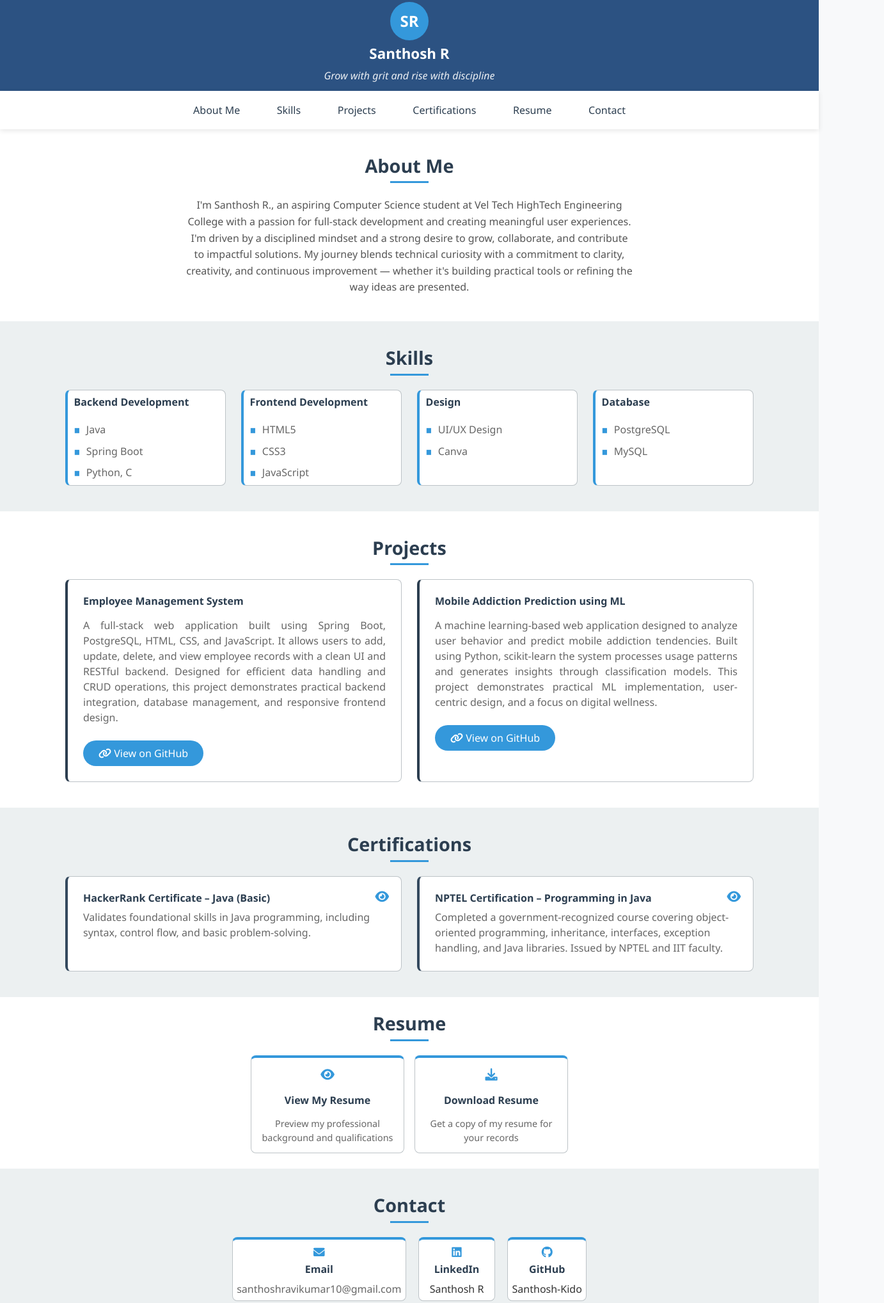
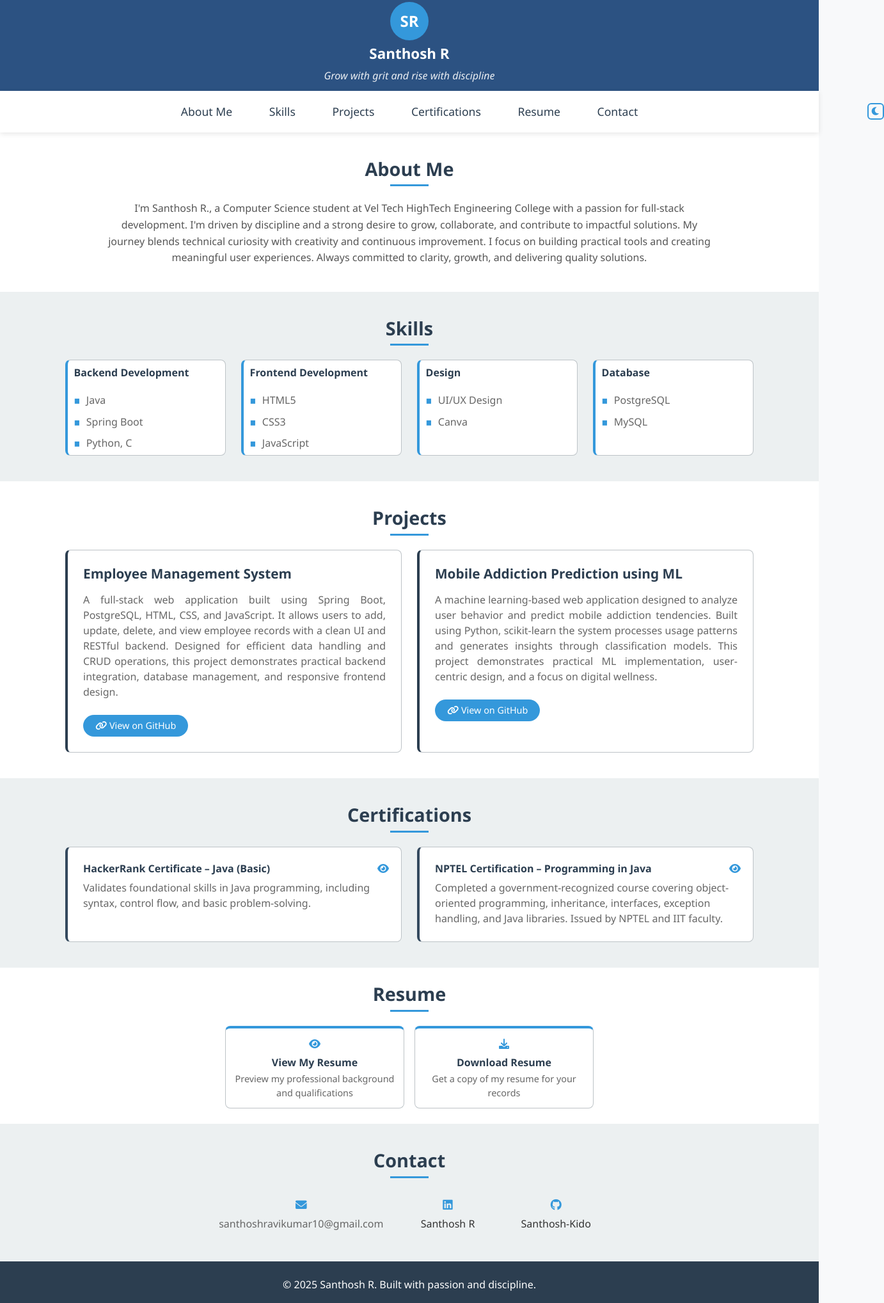
Before and after one commit to Santhosh-kido/Santhosh_portfolio, a plain HTML site: page index.html in a window 1280 px wide. Shown: the part 9-2045 px from the top of the page at 64% size, 1382 px wide, since content can reach past the window. Drawn offline with nearby package versions, Linux system fonts and the light colour scheme.

Commit message:
updated file

```diff
--- a/index.html
+++ b/index.html
@@ -24,6 +24,62 @@
             --light-bg: #ecf0f1;
             --white: #ffffff;
             --border-color: #bdc3c7;
+        }
+
+        /* Dark Mode */
+        body.dark-mode {
+            --primary-color: #ffffff;
+            --secondary-color: #ffffff;
+            --accent-color: #3498db;
+            --text-color: #ffffff;
+            --light-bg: #2c3e50;
+            --white: #34495e;
+            --border-color: #5a6c7d;
+            background-color: #2c3e50;
+            color: #ffffff;
+        }
+
+        body.dark-mode .about-content {
+            color: #ffffff;
+        }
+
+        body.dark-mode .project-card p,
+        body.dark-mode .cert-card p,
+        body.dark-mode .resume-card p,
+        body.dark-mode .skill-list li,
+        body.dark-mode .contact-card a,
+        body.dark-mode .navbar-info p {
+            color: #ffffff !important;
+        }
+
+        body.dark-mode .footer {
+            background-color: #1a252f;
+            color: #ffffff !important;
+        }
+
+        /* Dark Mode Toggle */
+        .dark-mode-toggle {
+            position: absolute;
+            right: -12rem;
+            top: 50%;
+            transform: translateY(-50%);
+            background: none;
+            border: 2px solid var(--accent-color);
+            border-radius: 6px;
+            width: 26px;
+            height: 26px;
+            cursor: pointer;
+            transition: all 0.3s ease;
+            display: flex;
+            align-items: center;
+            justify-content: center;
+            color: var(--accent-color);
+            font-size: 0.9rem;
+        }
+
+        .dark-mode-toggle:hover {
+            background-color: var(--accent-color);
+            color: white;
         }
 
         /* Header */
@@ -78,7 +134,7 @@
             box-shadow: 0 2px 8px rgba(0, 0, 0, 0.1);
             padding: 0.3rem 0;
             transition: all 0.3s ease;
-            min-height: 60px;
+            min-height: 65px;
         }
 
         .navbar-brand {
@@ -140,7 +196,7 @@
             margin: 0 1rem;
             transition: color 0.3s ease;
             padding: 0.4rem 0.8rem;
-            font-size: 1rem;
+            font-size: 1.1rem;
             white-space: nowrap;
             flex-shrink: 0;
         }
@@ -174,6 +230,15 @@
             transform: translateX(-50%);
             display: flex !important;
             white-space: nowrap;
+        }
+
+        @media (max-width: 768px) {
+            .dark-mode-toggle {
+                position: fixed;
+                right: 1rem;
+                top: 1rem;
+                z-index: 1003;
+            }
         }
 
         /* Mobile navigation styles */
@@ -278,7 +343,7 @@
         }
 
         .section-title {
-            font-size: 1.8rem;
+            font-size: 2.2rem;
             font-weight: 600;
             color: var(--primary-color);
             text-align: center;
@@ -303,10 +368,10 @@
         }
 
         .about-content {
-            font-size: 1rem;
+            font-size: 1.1rem;
             color: #555;
             text-align: center;
-            max-width: 700px;
+            max-width: 950px;
             margin: 0 auto;
             line-height: 1.6;
         }
@@ -388,6 +453,7 @@
             color: var(--primary-color);
             font-weight: 600;
             margin-bottom: 1rem;
+            font-size: 1.3rem;
         }
 
         .project-card p {
@@ -400,12 +466,13 @@
             background-color: var(--accent-color);
             border-color: var(--accent-color);
             color: white;
-            padding: 0.5rem 1.5rem;
+            padding: 0.4rem 1.2rem;
             border-radius: 25px;
             text-decoration: none;
             transition: all 0.3s ease;
             display: inline-block;
             cursor: pointer;
+            font-size: 0.9rem;
         }
 
         .btn-project:hover {
@@ -452,12 +519,12 @@
 
         .view-btn {
             position: absolute;
-            top: -5px;
+            top: 0px;
             right: -5px;
             background: none;
             color: var(--accent-color);
             border: none;
-            font-size: 1.2rem;
+            font-size: 1rem;
             cursor: pointer;
             transition: all 0.3s ease;
             padding: 0;
@@ -503,8 +570,8 @@
             padding: 0.8rem 0.6rem;
             text-align: center;
             transition: transform 0.3s ease, box-shadow 0.3s ease;
-            width: 240px;
-            flex: 0 0 240px;
+            width: 280px;
+            flex: 0 0 280px;
             border-top: 4px solid var(--accent-color);
         }
 
@@ -514,15 +581,15 @@
         }
 
         .resume-icon {
-            font-size: 1.2rem;
+            font-size: 1rem;
             color: var(--accent-color);
-            margin-bottom: 1rem;
+            margin-bottom: 0.5rem;
         }
 
         .resume-card h4 {
             color: var(--primary-color);
             font-weight: 600;
-            margin-bottom: 1rem;
+            margin-bottom: 0.3rem;
         }
 
         .resume-card p {
@@ -544,14 +611,10 @@
         }
 
         .contact-card {
-            background: var(--white);
-            border: 1px solid var(--border-color);
-            border-radius: 8px;
             padding: 0.4rem;
             text-align: center;
-            transition: transform 0.3s ease, box-shadow 0.3s ease;
-            min-width: 120px;
-            border-top: 4px solid var(--accent-color);
+            transition: transform 0.3s ease;
+            min-width: 150px;
         }
 
         .contact-card:hover {
@@ -633,8 +696,9 @@
             }
 
             .contact-cards {
-                flex-direction: column;
-                align-items: center;
+                flex-direction: row;
+                justify-content: center;
+                gap: 0.8rem;
             }
 
             .skill-card, .project-card, .cert-card {
@@ -642,15 +706,15 @@
             }
 
             .resume-cards {
-                flex-direction: column;
+                flex-direction: row;
                 margin: 0 1rem;
-                gap: 1rem;
+                gap: 0.8rem;
             }
 
             .resume-card {
                 width: 100%;
-                flex: none;
-                max-width: 300px;
+                flex: 1;
+                max-width: none;
             }
         }
     </style>
@@ -672,6 +736,7 @@
     <li class="nav-item"><a class="nav-link" href="#certifications" onclick="closeMobileMenu()">Certifications</a></li>
     <li class="nav-item"><a class="nav-link" href="#resume" onclick="closeMobileMenu()">Resume</a></li>
     <li class="nav-item"><a class="nav-link" href="#contact" onclick="closeMobileMenu()">Contact</a></li>
+    <li class="nav-item"><a class="nav-link" href="#" onclick="toggleDarkMode(); closeMobileMenu();"><i class="fas fa-moon" id="mobileDarkModeIcon"></i> Dark Mode</a></li>
    </ul>
   </div>
 
@@ -704,17 +769,16 @@
       <li class="nav-item"><a class="nav-link" href="#contact">Contact</a></li>
      </ul>
     </div>
+    <button class="dark-mode-toggle" onclick="toggleDarkMode()" title="Toggle Dark Mode">
+     <i class="fas fa-moon" id="darkModeIcon"></i>
+    </button>
    </div>
   </nav><!-- About Section -->
   <section id="about" class="section about-section">
    <div class="container">
     <h2 class="section-title" id="about-title">About Me</h2>
     <div class="about-content">
-     <p id="about-description">I'm Santhosh R., an aspiring Computer Science student at Vel Tech HighTech
-        Engineering College with a passion for full-stack development and creating meaningful user experiences.
-        I'm driven by a disciplined mindset and a strong desire to grow, collaborate, and contribute to impactful solutions.
-        My journey blends technical curiosity with a commitment to clarity, creativity, and continuous improvement — whether
-        it's building practical tools or refining the way ideas are presented.</p>
+     <p id="about-description">I'm Santhosh R., a Computer Science student at Vel Tech HighTech Engineering College with a passion for full-stack development. I'm driven by discipline and a strong desire to grow, collaborate, and contribute to impactful solutions. My journey blends technical curiosity with creativity and continuous improvement. I focus on building practical tools and creating meaningful user experiences. Always committed to clarity, growth, and delivering quality solutions.</p>
     </div>
    </div>
   </section><!-- Skills Section -->
@@ -839,18 +903,16 @@
      <div class="contact-card">
       <div class="contact-icon"><i class="fas fa-envelope"></i>
       </div>
-      <h5>Email</h5><a href="mailto:santhoshravikumar10@gmail.com" id="email-link">santhoshravikumar10@gmail.com</a>
+      <a href="mailto:santhoshravikumar10@gmail.com" id="email-link">santhoshravikumar10@gmail.com</a>
      </div>
      <a href="https://www.linkedin.com/in/santhosh-r-b03226344/" target="_blank" rel="noopener noreferrer" class="contact-card" title="Connect with me" id="linkedin-link">
       <div class="contact-icon"><i class="fab fa-linkedin"></i>
       </div>
-      <h5>LinkedIn</h5>
       <span>Santhosh R</span>
      </a>
      <a href="https://github.com/Santhosh-kido" target="_blank" rel="noopener noreferrer" class="contact-card" title="View my code" id="github-link">
       <div class="contact-icon"><i class="fab fa-github"></i>
       </div>
-      <h5>GitHub</h5>
       <span>Santhosh-Kido</span>
      </a>
     </div>
@@ -868,7 +930,7 @@
             name: "Santhosh R",
             tagline: "Grow with grit and rise with discipline",
             about_title: "About Me",
-            about_description: "I'm Santhosh R., an aspiring Computer Science student at Vel Tech HighTech Engineering College with a passion for full-stack development and creating meaningful user experiences. I'm driven by a disciplined mindset and a strong desire to grow, collaborate, and contribute to impactful solutions. My journey blends technical curiosity with a commitment to clarity, creativity, and continuous improvement — whether it's building practical tools or refining the way ideas are presented.",
+            about_description: "I'm Santhosh R., a Computer Science student at Vel Tech HighTech Engineering College with a passion for full-stack development. I'm driven by discipline and a strong desire to grow, collaborate, and contribute to impactful solutions. My journey blends technical curiosity with creativity and continuous improvement. I focus on building practical tools and creating meaningful user experiences. Always committed to clarity, growth, and delivering quality solutions.",
             email: "santhoshravikumar10@gmail.com",
             linkedin_url: "https://www.linkedin.com/in/santhosh-r-b03226344/",
             github_url: "https://github.com/Santhosh-kido",
@@ -1136,6 +1198,32 @@
                 mobileDropdown.classList.remove('show');
             }
         });
+
+        // Dark mode toggle functionality
+        function toggleDarkMode() {
+            const body = document.body;
+            const icon = document.getElementById('darkModeIcon');
+            const mobileIcon = document.getElementById('mobileDarkModeIcon');
+
+            body.classList.toggle('dark-mode');
+
+            if (body.classList.contains('dark-mode')) {
+                icon.className = 'fas fa-sun';
+                mobileIcon.className = 'fas fa-sun';
+                localStorage.setItem('darkMode', 'enabled');
+            } else {
+                icon.className = 'fas fa-moon';
+                mobileIcon.className = 'fas fa-moon';
+                localStorage.setItem('darkMode', 'disabled');
+            }
+        }
+
+        // Load dark mode preference
+        if (localStorage.getItem('darkMode') === 'enabled') {
+            document.body.classList.add('dark-mode');
+            document.getElementById('darkModeIcon').className = 'fas fa-sun';
+            document.getElementById('mobileDarkModeIcon').className = 'fas fa-sun';
+        }
     </script>
  </body>
 </html>
```
